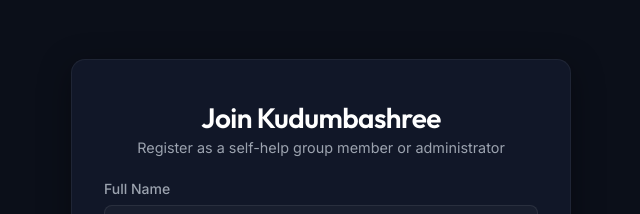
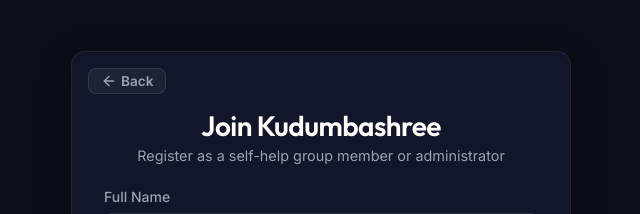
Before and after one commit to anjumabdusamad/Kudumbashree-mini-project, a React app in the folder frontend/: page /register in a window 1280 px wide. Shown: the top 214 px of the page, without its empty margins (319-959 px from the left). Built offline with nearby package versions, Linux system fonts and the light colour scheme; no server answers; the HTML template or start-up script is replaced by a standard one.

Commit message:
added back button

```diff
--- a/frontend/src/pages/Login.jsx
+++ b/frontend/src/pages/Login.jsx
@@ -1,7 +1,7 @@
 import React, { useState, useEffect } from 'react';
 import { useNavigate, useLocation, Link } from 'react-router-dom';
 import { useAuth } from '../context/AuthContext';
-import { Lock, Mail, AlertTriangle, ShieldCheck } from 'lucide-react';
+import { Lock, Mail, AlertTriangle, ShieldCheck, ArrowLeft } from 'lucide-react';
 
 const Login = () => {
   const [email, setEmail] = useState('');
@@ -55,8 +55,26 @@
       padding: '2rem 1rem',
       background: 'var(--dark-bg)'
     }}>
-      <div className="glass-card" style={{ width: '100%', maxWidth: '420px', padding: '2.5rem 2rem' }}>
-        <div className="text-center mb-4">
+      <div className="glass-card" style={{ width: '100%', maxWidth: '420px', padding: '2.5rem 2rem', position: 'relative' }}>
+        <button
+          onClick={() => navigate('/')}
+          className="btn btn-dark btn-sm"
+          style={{
+            position: 'absolute',
+            top: '1rem',
+            left: '1rem',
+            display: 'flex',
+            alignItems: 'center',
+            gap: '0.25rem',
+            padding: '0.25rem 0.75rem',
+            background: 'rgba(255, 255, 255, 0.05)',
+            border: '1px solid rgba(255, 255, 255, 0.1)',
+            color: 'var(--text-secondary)'
+          }}
+        >
+          <ArrowLeft size={16} /> Back
+        </button>
+        <div className="text-center mb-4 mt-3">
           <div style={{
             width: '48px',
             height: '48px',
--- a/frontend/src/pages/Register.jsx
+++ b/frontend/src/pages/Register.jsx
@@ -2,7 +2,7 @@
 import { useNavigate, Link } from 'react-router-dom';
 import { useAuth } from '../context/AuthContext';
 import axios from 'axios';
-import { User as UserIcon, Mail, Phone, Lock, Eye, ShieldAlert, CheckCircle2, KeyRound } from 'lucide-react';
+import { User as UserIcon, Mail, Phone, Lock, Eye, ShieldAlert, CheckCircle2, KeyRound, ArrowLeft } from 'lucide-react';
 
 const Register = () => {
   const [formData, setFormData] = useState({
@@ -130,8 +130,26 @@
       padding: '2rem 1rem',
       background: 'var(--dark-bg)'
     }}>
-      <div className="glass-card" style={{ width: '100%', maxWidth: '500px', padding: '2.5rem 2rem' }}>
-        <div className="text-center mb-4">
+      <div className="glass-card" style={{ width: '100%', maxWidth: '500px', padding: '2.5rem 2rem', position: 'relative' }}>
+        <button
+          onClick={() => navigate('/')}
+          className="btn btn-dark btn-sm"
+          style={{
+            position: 'absolute',
+            top: '1rem',
+            left: '1rem',
+            display: 'flex',
+            alignItems: 'center',
+            gap: '0.25rem',
+            padding: '0.25rem 0.75rem',
+            background: 'rgba(255, 255, 255, 0.05)',
+            border: '1px solid rgba(255, 255, 255, 0.1)',
+            color: 'var(--text-secondary)'
+          }}
+        >
+          <ArrowLeft size={16} /> Back
+        </button>
+        <div className="text-center mb-4 mt-3">
           <h2 style={{ fontFamily: 'var(--font-display)', fontSize: '1.75rem', color: '#fff' }}>
             {!verificationStep ? 'Join Kudumbashree' : 'Verify Email Address'}
           </h2>
```
